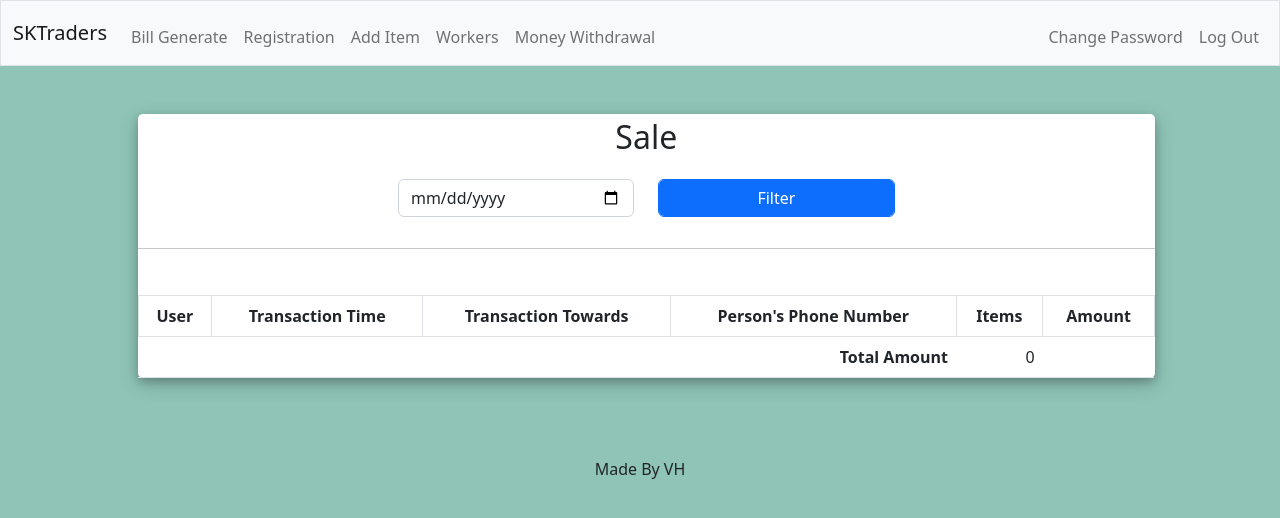
After one commit to Vaishali-tyagi-project/CS50x_Final_Project, a Flask app: page /sale in a window 1280 px wide. The commit adds this page. Shown: the top 518 px of the page. Run offline with Flask 2, Linux system fonts and the light colour scheme; the visitor is signed in with stand-in values (Sample User, id 1); some libraries are stand-ins or nearby versions.

Commit message:
Final Update

```diff
--- a/app.py
+++ b/app.py
@@ -8,34 +8,39 @@ from datetime import date
 from cs50 import SQL
 import json
 import math
+from helpers import login_required, admin_access_required
 
 
 app = Flask(__name__)
 
 app.config["SESSION_PERMANENT"] = False
 app.config["SESSION_TYPE"] = "filesystem"
-app.secret_key = 'super secret key'
+Session(app)
 
 db = SQL("sqlite:///final-project.db")
 
-
-Session(app)
-
 @app.route("/")
+@login_required
+@admin_access_required
 def index():
 
-    session["Admin"] = 1
-    session["cart"] = {
-        "customer_name" : "",
-        "phone_number" : "",
-        "cart_item" : [],
-        "totalAmount" : 0,
-        "printed" : ""
-    }
+    total_sale = db.execute("SELECT SUM(amount) AS total_sale FROM transactions WHERE transaction_time >= CURRENT_DATE AND withdrawal_or_deposit = 'deposit'")
 
-    return render_template("index.html")
+    if total_sale[0]["total_sale"] is not None:
+        total_sale = total_sale[0]["total_sale"]
+    else:
+        total_sale = 0
+
+    updates = db.execute("SELECT * FROM transactions WHERE transaction_time >= CURRENT_DATE and withdrawal_or_deposit = 'withdrawal' order by amount LIMIT 5")
+    list_updates = []
+    for update in updates:
+        update ="Paid " + str((-1) * update["amount"]) + " Rupees to " +  update["transaction_towards"] + " for " + update["reason"]
+        list_updates.append(update)
+
+    return render_template("index.html",total_sale = total_sale, list_updates = list_updates)
 
 @app.route("/billGen", methods=["GET", "POST"])
+@login_required
 def billGen():
     if session["cart"]["printed"] == "printed":
         session["cart"] = {
@@ -45,6 +50,7 @@ def billGen():
             "totalAmount" : 0,
             "printed" : ""
         }
+
     if request.method == 'POST':
         if request.form["billGen-button"] == "Add Item":
             print("Add item")
@@ -92,13 +98,17 @@ def billGen():
         items = db.execute("SELECT * FROM Item")
         return render_template("billGen.html", items = items)
 
+
 @app.route("/getItem")
+@login_required
 def getItem():
     item_id = request.args.get("item")
     items = db.execute("SELECT * FROM Item WHERE item_id = ?", item_id)
     return json.dumps(items[0])
 
+
 @app.route("/deleteItem")
+@login_required
 def deleteItem():
     itemList = session["cart"]["cart_item"]
     item_id = request.args.get("item")
@@ -115,14 +125,17 @@ def deleteItem():
     return redirect("/billGen")
 
 @app.route("/billLayout")
+@login_required
 def billLayout():
     cart = session["cart"]["cart_item"]
+    totalAmount = session["cart"]["totalAmount"]
     db.execute(
-        "INSERT INTO transactions(user_id, transaction_towards, amount, reason, withdrawal_or_deposit) VALUES (?, ?, ?, ?, ?)",
-            session["user_id"], session["cart"]["customer_name"], session["cart"]["totalAmount"], "Puchase", "deposit")
-
+        "INSERT INTO transactions(user_id, transaction_towards, person_phone_no , amount, reason, withdrawal_or_deposit) VALUES (?, ?, ?, ?, ?, ?)",
+            session["user_id"], session["cart"]["customer_name"], session["cart"]["phone_number"], session["cart"]["totalAmount"], "Purchase", "deposit")
+    transaction_id = db.execute("SELECT max(transaction_id) AS transaction_id FROM transactions")
+    transaction_id = transaction_id[0]["transaction_id"]
     for item in cart:
-        db.execute("INSERT INTO TodaysSoldItem (itemName, quantity) VALUES(?, ?)", item["name"], item["quantity"])
+        db.execute("INSERT INTO TodaysSoldItem (transaction_id, itemName, quantity) VALUES(?, ?, ?)", int(transaction_id), item["name"], item["quantity"])
 
     for item in session["cart"]["cart_item"]:
         db.execute("UPDATE Item SET quantity = quantity - ? WHERE item_id = ?", int(item["quantity"]), int(item["item_id"]))
@@ -133,7 +146,7 @@ def billLayout():
         "totalAmount" : 0,
         "printed" : ""
     }
-    return render_template("billLayout.html", cart = cart)
+    return render_template("billLayout.html", cart = cart, totalAmount = totalAmount)
 
 @app.route("/login", methods=["GET", "POST"])
 def login():
@@ -164,6 +177,18 @@ def login():
         session["user_name"] = request.form.get("username")
         session["today_date"] = date.today()
 
+        person = db.execute("SELECT isAdmin FROM Person WHERE person_id = ?", rows[0]["person_id"])
+        if person[0]["isAdmin"] == 1 :
+            session["Admin"] = person[0]["isAdmin"]
+
+        session["cart"] = {
+            "customer_name" : "",
+            "phone_number" : "",
+            "cart_item" : [],
+            "totalAmount" : 0,
+            "printed" : ""
+        }
+
         # Redirect user to home page
         return redirect("/")
 
@@ -180,9 +205,12 @@ def logout():
     session.clear()
 
     # Redirect user to login form
-    return redirect("/")
+    return redirect("/login")
+
 
 @app.route("/register", methods=["GET", "POST"])
+@login_required
+@admin_access_required
 def register():
     """Register user"""
 
@@ -208,7 +236,10 @@ def register():
     else:
         return render_template("register.html")
 
+
 @app.route("/credentials", methods=["GET", "POST"])
+@login_required
+@admin_access_required
 def credentials():
     if request.method == "POST":
         person_id = request.form.get("person_id")
@@ -218,7 +249,10 @@ def credentials():
         return render_template("login.html")
 
 
+
 @app.route("/additem" , methods=["GET", "POST"])
+@login_required
+@admin_access_required
 def additem():
     if request.method == "POST":
         itemname = request.form.get("itemname")
@@ -242,6 +276,8 @@ def additem():
 
 
 @app.route("/addworker" , methods=["GET", "POST"])
+@login_required
+@admin_access_required
 def addworker():
     if request.method == "POST":
         fullname = request.form.get("fullname")
@@ -254,20 +290,24 @@ def addworker():
 
     return render_template("workers.html")
 
+
 @app.route("/moneywithdrawal" , methods=["GET", "POST"])
+@login_required
 def withdrawmoney():
     if request.method == "POST":
         transaction_towards = request.form.get("towhom")
         amount = request.form.get("amount")
         reason = request.form.get("reason")
         transaction_towards = request.form.get("towhom")
-        db.execute("INSERT INTO transactions(user_id,transaction_towards,amount,reason,withdrawal_or_deposit) VALUES(?,?,?,?,?)" , session["user_id"] ,transaction_towards, amount ,reason, "withdrawal")
+        db.execute("INSERT INTO transactions(user_id, transaction_towards, person_phone_no, amount, reason, withdrawal_or_deposit) VALUES(?,?,?,?,?,?)" , session["user_id"] ,transaction_towards, "9876543210" , (amount * (-1)) ,reason, "withdrawal")
         return redirect("/")
     else:
         return render_template("moneywithdrawal.html")
 
 
 @app.route("/purchaseDesktop" , methods=["GET", "POST"])
+@login_required
+@admin_access_required
 def purchaseDesktop():
     items = db.execute("SELECT DISTINCT(itemname) as item_name, SUM(quantity) as total_quantity FROM TodaysSoldItem WHERE tran_date = CURRENT_DATE GROUP BY itemname")
 
@@ -319,3 +359,72 @@ def purchaseDesktop():
         total += int(transaction["amount"])
 
     return render_template("purchaseDesktop.html", productWiseData = json.dumps(productWiseData), productWiseDataLabels = json.dumps(productWiseDataLabels), pastSevenproductWiseData = json.dumps(data), dates = json.dumps(list_dates), transactions = transactions, total_amount = total)
+
+
+@app.route("/sale", methods = ["GET", "POST"])
+@login_required
+@admin_access_required
+def sale():
+    if request.method == "POST":
+        selected_date = request.form.get("sale-date")
+        transactions = db.execute(" SELECT p.firstname || ' ' || p.lastname as fullName, tran.transaction_id , tran.transaction_time , tran.transaction_towards, tran.person_phone_no, tran.amount FROM credentials c JOIN Person p JOIN transactions tran ON c.person_id = p.person_id AND tran.user_id = p.person_id WHERE tran.transaction_time LIKE ?", "%"+str(selected_date)+"%")
+        total_amount = 0
+        for transaction in transactions:
+            list_item = ""
+            sold_item = db.execute("SELECT itemName FROM TodaysSoldItem WHERE transaction_id = ?", transaction["transaction_id"])
+            for item in sold_item:
+                if list_item == "":
+                    list_item = str(item["itemName"])
+                else:
+                    list_item = str(list_item +", " + str(item["itemName"]))
+            total_amount = total_amount + int(transaction["amount"])
+
+            transaction["list_item"] = str(list_item)
+
+        return render_template("sale.html", transactions = transactions, total_amount = total_amount)
+    else:
+        return render_template("sale.html", transactions = [], total_amount = 0)
+
+
+@app.route("/history")
+@login_required
+def history():
+
+    transactions = db.execute(" SELECT p.firstname || ' ' || p.lastname as fullName, tran.transaction_id , tran.transaction_time , tran.transaction_towards, tran.person_phone_no, tran.amount FROM credentials c JOIN Person p JOIN transactions tran ON c.person_id = p.person_id AND tran.user_id = p.person_id WHERE tran.transaction_time >= CURRENT_DATE AND tran.user_id = ?", session["user_id"])
+    total_amount = 0
+    for transaction in transactions:
+        list_item = ""
+        sold_item = db.execute("SELECT itemName FROM TodaysSoldItem WHERE transaction_id = ?", transaction["transaction_id"])
+        for item in sold_item:
+            if list_item == "":
+                list_item = str(item["itemName"])
+            else:
+                list_item = str(list_item +", " + str(item["itemName"]))
+        total_amount = total_amount + float(transaction["amount"])
+
+        transaction["list_item"] = str(list_item)
+
+    return render_template("history.html", transactions = transactions, total_amount = total_amount)
+
+
+@app.route("/changePassword", methods = ["GET", "POST"])
+@login_required
+@admin_access_required
+def changePassword():
+    if request.method == "POST":
+        cred_id = request.form.get("cred_id")
+        updated_pass = request.form.get("changePass")
+        rePass = request.form.get("re-changePass")
+
+        if cred_id is None or cred_id == "0":
+            return render_template(" /error ", "Please select user", "400")
+
+        if rePass != updated_pass or updated_pass is None or rePass is None:
+            return render_template("/error", "Password doesn't match", "400")
+
+        db.execute("UPDATE Credentials SET password = ? WHERE credential_id = ?", rePass, cred_id)
+        users = db.execute("SELECT c.person_id, c.username, c.credential_id, p.firstname || ' ' || p.lastname as fullName FROM Credentials c JOIN Person p ON c.person_id = p.person_id")
+        return redirect("/")
+    else:
+        users = db.execute("SELECT c.person_id, c.username, c.credential_id, p.firstname || ' ' || p.lastname as fullName FROM Credentials c JOIN Person p ON c.person_id = p.person_id")
+        return render_template("/changePassword.html", users = users, json_user = json.dumps(users))
--- a/sql/CREATE-TodaysSoldItem.sql
+++ b/sql/CREATE-TodaysSoldItem.sql
@@ -1,4 +1,5 @@
 CREATE TABLE TodaysSoldItem(
+    transaction_id INTEGER NOT NULL,
     itemName TEXT NOT NULL,
     quantity INTEGER NOT NULL DEFAULT 0,
     tran_date DATETIME NOT NULL DEFAULT CURRENT_DATE
--- a/sql/CREATE-trasaction.sql
+++ b/sql/CREATE-trasactions.sql
@@ -3,6 +3,7 @@ CREATE TABLE transactions
 transaction_id INTEGER PRIMARY KEY AUTOINCREMENT,
 user_id INTEGER NOT NULL,
 transaction_towards TEXT NOT NULL,
+person_phone_no TEXT NOT NULL,
 amount INTEGER NOT NULL,
 transaction_time datetime NOT NULL DEFAULT CURRENT_TIMESTAMP,
 reason TEXT,
--- a/static/myscripts.js
+++ b/static/myscripts.js
@@ -1,5 +1,3 @@
-
-
 function setDiscount(items)
 {
     let item_name = document.getElementById("item");
@@ -21,3 +19,48 @@ function setDiscount(items)
         }
     }
 }
+
+async function setFields()
+{
+    let item = document.getElementById("item");
+    let response = await fetch('/getItem?item='+item.value);
+    shows = await response.json();
+    const entries = Object.values(shows);
+    let pricePerKg = document.getElementById("price-perKg");
+    pricePerKg.value = entries[1];
+    let saleType = document.getElementById("sale-type");
+    let discount = document.getElementById("discount");
+    if (saleType.value == "retail")
+    {
+        discount.value = entries[5];
+    }
+    else
+    {
+        discount.value = entries[6];
+    }
+
+    let toalPrice = document.getElementById("total-price").value;
+
+    if (toalPrice)
+    {
+        setTotalPrice();
+    }
+}
+
+function setTotalPrice()
+{
+    let pricePerKg = parseFloat(document.getElementById("price-perKg").value);
+    let discount = parseFloat(document.getElementById("discount").value);
+    let amount = parseFloat(document.getElementById("item-weight").value);
+
+    let discountPrice = parseFloat(pricePerKg * (parseFloat(discount / 100)));
+    let totalPrice = pricePerKg - discountPrice;
+    document.getElementById("total-price").value = (amount * totalPrice);
+}
+
+function printInvoice()
+{
+    let win = window.open("");
+    win.location.href = '/billLayout';
+    win.getElementById('billLayout-body').print();
+}
--- a/static/style.css
+++ b/static/style.css
@@ -184,3 +184,56 @@ footer
 {
     background-color: azure;
 }
+
+.sale-body
+{
+    padding-left: 10%;
+}
+
+.inner-sale-body
+{
+    background-color: white !important;
+    box-shadow: 0 4px 8px 0 rgba(0, 0, 0, 0.2), 0 6px 20px 0 rgba(0, 0, 0, 0.19);
+    width:90% ;
+    border-radius: 5px;
+}
+
+.sale-table
+{
+    padding-left: 3%;
+    padding-right: 3%;
+}
+
+.history-body
+{
+    margin-left: 5%;
+    background-color: white !important;
+    box-shadow: 0 4px 8px 0 rgba(0, 0, 0, 0.2), 0 6px 20px 0 rgba(0, 0, 0, 0.19);
+    width:90% ;
+    border-radius: 5px;
+}
+
+.history-table
+{
+    padding-left: 3%;
+    padding-right: 3%;
+}
+
+.history-inner-body
+{
+    padding-left: 5%;
+    padding-right: 5%;
+}
+
+.changePassword-inner-body
+{
+    background-color: white !important;
+    box-shadow: 0 4px 8px 0 rgba(0, 0, 0, 0.2), 0 6px 20px 0 rgba(0, 0, 0, 0.19);
+    width:60% ;
+    border-radius: 5px;
+    margin-left: 20%;
+    padding-top: 1%;
+    padding-left: 5%;
+    padding-right: 5%;
+    padding-bottom: 3%;
+}
--- a/templates/billLayout.html
+++ b/templates/billLayout.html
@@ -50,7 +50,7 @@
             <tfoot>
                 <tr>
                     <td class="border-0 fw-bold text-end" colspan="4">Total Amount</td>
-                    <td class="border-0 text-end"> {{session["cart"]["totalAmount"]}}</td>
+                    <td class="border-0 text-end"> {{ totalAmount }}</td>
                 </tr>
             </tfoot>
         </table>
--- a/templates/layout.html
+++ b/templates/layout.html
@@ -32,21 +32,19 @@
                             <li class="nav-item"><a class="nav-link" href="/billGen">Bill Generate</a></li>
                             <li class="nav-item"><a class="nav-link" href="/register">Registration</a></li>
                             <li class="nav-item"><a class="nav-link" href="/additem">Add Item</a></li>
-                            <li class="nav-item"><a class="nav-link" href="#">Total Purchase</a></li>
                             <li class="nav-item"><a class="nav-link" href="/addworker">Workers</a></li>
                             <li class="nav-item"><a class="nav-link" href="/moneywithdrawal">Money Withdrawal</a></li>
 
                         </ul>
                         <ul class="navbar-nav ms-auto mt-2">
-                            <li class="nav-item"><a class="nav-link" href="#">Change Password</a></li>
+                            <li class="nav-item"><a class="nav-link" href="/changePassword">Change Password</a></li>
                             <li class="nav-item"><a class="nav-link" href="/logout">Log Out</a></li>
                         </ul>
                         {% else %}
                         <ul class="navbar-nav me-auto mt-2">
-                            <li class="nav-item"><a class="nav-link" href="#">Bill Generate</a></li>
-                            <li class="nav-item"><a class="nav-link" href="/quote">Withdrawal</a></li>
-                            <li class="nav-item"><a class="nav-link" href="/buy">Add Weight</a></li>
-                            <li class="nav-item"><a class="nav-link" href="/sell">Sell</a></li>
+                            <li class="nav-item"><a class="nav-link" href="/billGen">Bill Generate</a></li>
+                            <li class="nav-item"><a class="nav-link" href="/moneywithdrawal">Withdrawal</a></li>
+                            <li class="nav-item"><a class="nav-link" href="/additem">Add Weight</a></li>
                             <li class="nav-item"><a class="nav-link" href="/history">History</a></li>
                         </ul>
                         <ul class="navbar-nav ms-auto mt-2">
--- a/templates/purchaseDesktop.html
+++ b/templates/purchaseDesktop.html
@@ -1,7 +1,7 @@
 {% extends "layout.html" %}
 
 {% block title %}
-    Log In
+    Purchase Desktop
 {% endblock %}
 
 {% block main %}
--- /dev/null
+++ b/templates/sale.html
@@ -0,0 +1,58 @@
+{% extends "layout.html" %}
+
+{% block title %}
+    Sale
+{% endblock %}
+
+{% block main %}
+    <div class="sale-body">
+        <div class="inner-sale-body">
+            <div class="pt-1"><h2> Sale </h2></div>
+            <form method = "post" action="/sale">
+                <div class="row">
+                    <div class="col-md-3"></div>
+                    <div class="form-group col-md-3">
+                        <input class="form-control" autocomplete="off" id = "sale-date" name = "sale-date" placeholder="Sale Date" type="date" required>
+                    </div>
+                    <div class="col-md-3 form-group">
+                        <button class="btn btn-primary form-control" name="sale-button" type="submit">Filter</button>
+                    </div>
+                    <div class="col-md-3"></div>
+                </div>
+                <hr>
+                <div class="row"></div>
+            </form>
+
+            <table class="table table-bordered sale-table">
+                <thead>
+                    <tr>
+                        <th>User</th>
+                        <th>Transaction Time</th>
+                        <th>Transaction Towards</th>
+                        <th>Person's Phone Number</th>
+                        <th>Items</th>
+                        <th>Amount</th>
+                    </tr>
+                </thead>
+                <tbody>
+                    {% for transaction in transactions %}
+                        <tr>
+                            <td>{{transaction.fullName}}</td>
+                            <td>{{transaction.transaction_time}}</td>
+                            <td>{{transaction.transaction_towards}} </td>
+                            <td>{{transaction.person_phone_no}}</td>
+                            <td>{{transaction.list_item}}</td>
+                            <td>{{transaction.amount}}</td>
+                        </tr>
+                    {% endfor %}
+                </tbody>
+                <tfoot>
+                    <tr>
+                        <td class="border-0 fw-bold text-end" colspan="4">Total Amount</td>
+                        <td class="border-0 text-end"> {{total_amount}}</td>
+                    </tr>
+                </tfoot>
+            </table>
+        </div>
+    </div>
+{% endblock %}
```
Also changed, not shown: helpers.py (added, +24 -0 lines), sql/changePassword.html (added, +66 -0 lines), templates/billGen.html (+2 -45 lines), templates/changePassword.html (added, +66 -0 lines), templates/dailySales.html (deleted, +0 -13 lines), templates/history.html (added, +45 -0 lines), templates/index.html (+6 -2 lines), final-project.db.
